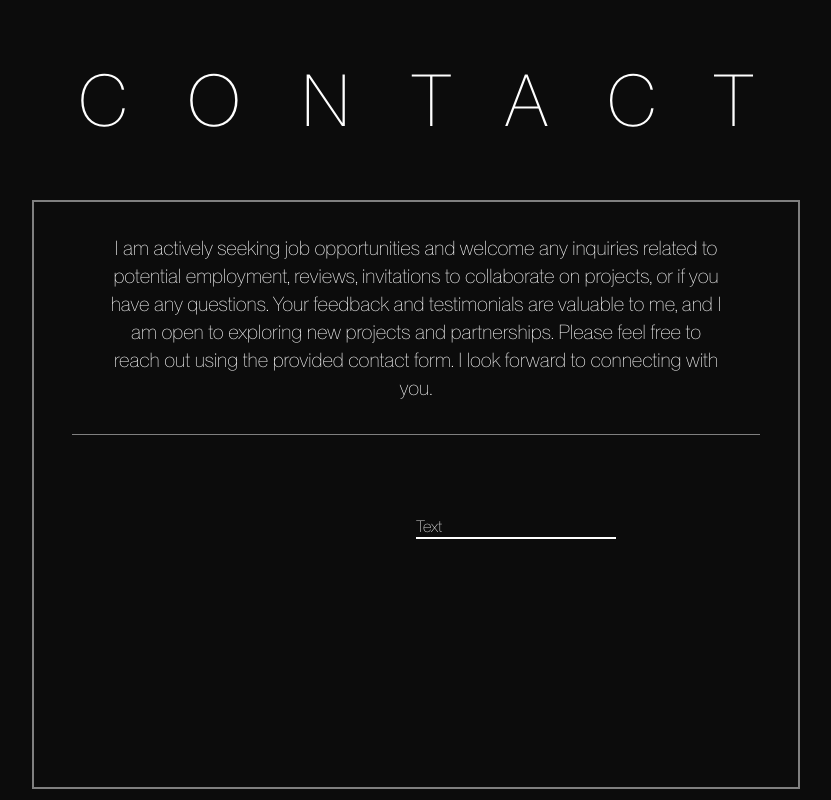
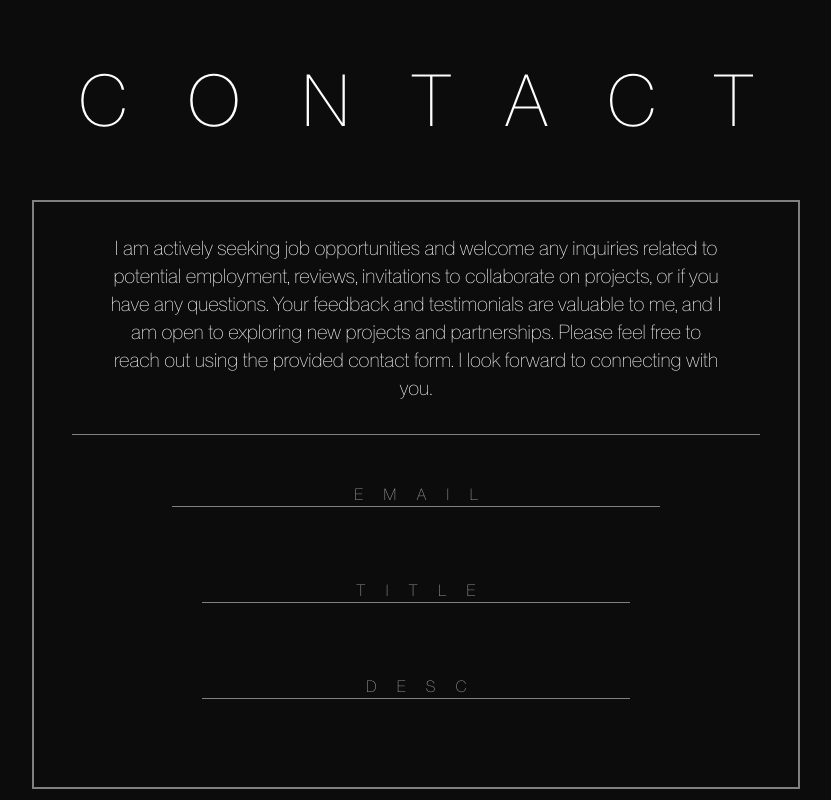
Before and after one commit to PatrikasDapsys/Eportfolio-07-23, a React (Vite) app: page / in a window 1280 px wide. Shown: the part 2499-3299 px from the top of the page, without its empty margins (224-1055 px from the left). Built offline with nearby package versions, Linux system fonts and the light colour scheme.

Commit message:
custom input

```diff
--- a/src/components/Contact.jsx
+++ b/src/components/Contact.jsx
@@ -28,7 +28,9 @@ function Contact() {
         <hr className="w-[90%]" />
         {/* FORM */}
         <div className="flex flex-col items-center w-4/5">
-        <InputField>Text</InputField>
+          <InputField width="80%">Email</InputField>
+          <InputField width="70%">title</InputField>
+          <InputField width="70%">desc</InputField>
 
           {/* <div className="input-container">
             <input type="text" id="input" required="" />
--- a/src/components/InputField.jsx
+++ b/src/components/InputField.jsx
@@ -1,35 +1,46 @@
 import React, { useState } from "react";
 
-function InputField({ children }) {
+function InputField({ children, width }) {
   const [isActive, setIsActive] = useState(false);
+  const inputId = `input-${Math.random().toString(36).substring(2)}`;
+
 
   function handleActive() {
-    console.log("clicked");
     setIsActive(true);
   }
-  function handleBlur() {
+
+  function handleBlur(event) {
     const { value } = event.target;
     setIsActive(value !== "");
   }
 
-  const active = "-top-5 absolute";
-  const nonActive = "top-0 absolute";
+  const labelClass = `absolute top-0 ${
+    isActive
+      ? "-top-5 transition-all duration-300 text-white"
+      : "transition-all duration-300 text-primary-300"
+  }`;
+  const underlineClass = `absolute bottom-[-1px] h-[2px] w-full z-[2]${
+    isActive
+      ? " bg-white transition-all duration-500 scale-x-100"
+      : " transition-all duration-500 scale-x-0"
+  }`;
+
   return (
-    <div className="relative mt-20">
-      {" "}
+    <div className={`relative mt-12 mb-6 h-[24px] w-[${width}] border-b-[1px] border-primary-500 z-[1]`}>
       {/* input-container */}
       <input
         type="text"
-        id="input"
+        id={inputId}
         required
-        className=" absolute w-[200px] mt-0 border-b-0"
+        autoComplete="off"
+        className={`absolute w-full mt-0 border-b-0`}
         onFocus={handleActive}
         onBlur={handleBlur}
       />
-      <label htmlFor="input" className={isActive ? active : nonActive + " "}>
+      <label htmlFor={inputId} className={labelClass + " uppercase w-full text-center pl-[20px] tracking-[20px]"}>
         {children}
       </label>
-      <div className="absolute bottom-[-24px] border-b-2 w-[200px] border-white"></div> {/* underline */}
+      <div className={underlineClass}></div> {/* underline */}
     </div>
   );
 }
```
